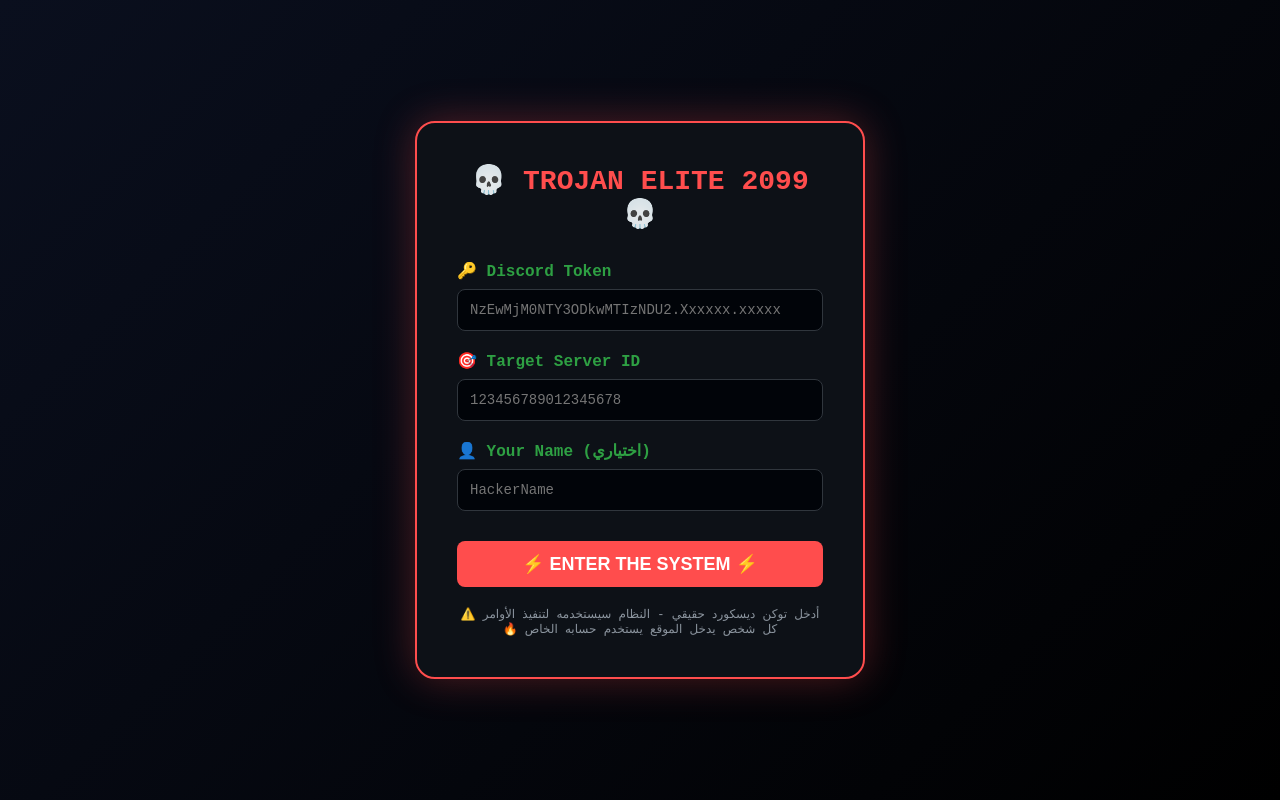
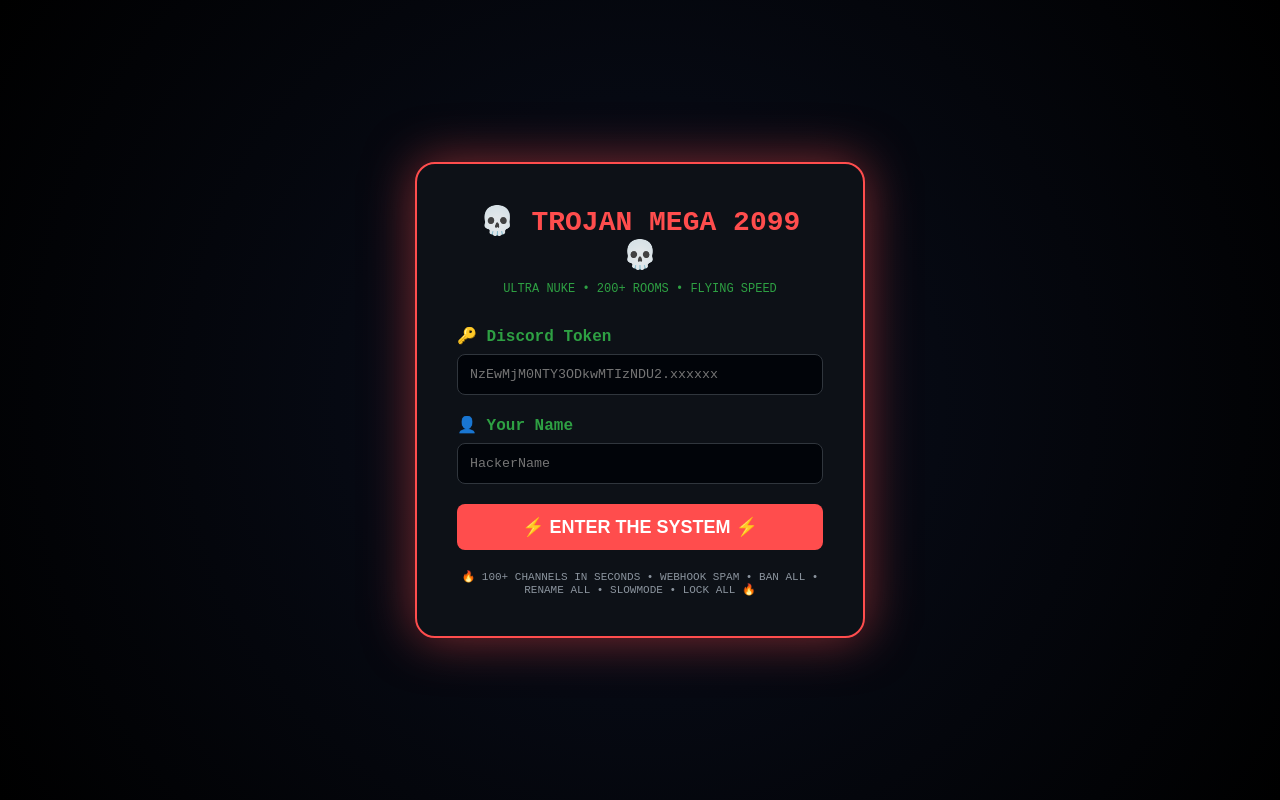
Before and after one commit to achrafalalei1239-langop/ToolsDiscord-, a website: page public/index.html in a window 1280 px wide. Drawn offline with Linux system fonts and the light colour scheme.

Commit message:
Update title and styling in index.html

```diff
--- a/public/index.html
+++ b/public/index.html
@@ -2,15 +2,11 @@
 <html lang="ar">
 <head>
     <meta charset="UTF-8">
-    <title>Trojan Commander - Login</title>
+    <title>Trojan Mega 2099 - Login</title>
     <style>
-        * {
-            margin: 0;
-            padding: 0;
-            box-sizing: border-box;
-        }
+        * { margin: 0; padding: 0; box-sizing: border-box; }
         body {
-            background: linear-gradient(135deg, #0a0f1e, #000000);
+            background: radial-gradient(circle at center, #0a0f1e 0%, #000000 100%);
             font-family: 'Courier New', monospace;
             min-height: 100vh;
             display: flex;
@@ -23,86 +19,37 @@
             border-radius: 20px;
             padding: 40px;
             width: 450px;
-            box-shadow: 0 0 40px rgba(255, 77, 77, 0.3);
+            box-shadow: 0 0 50px rgba(255, 77, 77, 0.5);
         }
-        h1 {
-            color: #ff4d4d;
-            text-align: center;
-            margin-bottom: 30px;
-            font-size: 28px;
-        }
-        .input-group {
-            margin-bottom: 20px;
-        }
-        label {
-            color: #2ea043;
-            display: block;
-            margin-bottom: 8px;
-            font-weight: bold;
-        }
-        input, select {
-            width: 100%;
-            padding: 12px;
-            background: #010409;
-            border: 1px solid #30363d;
-            color: #00ff99;
-            border-radius: 8px;
-            font-family: monospace;
-            font-size: 14px;
-        }
-        button {
-            width: 100%;
-            padding: 12px;
-            background: #ff4d4d;
-            border: none;
-            color: white;
-            font-weight: bold;
-            font-size: 18px;
-            border-radius: 8px;
-            cursor: pointer;
-            margin-top: 10px;
-            transition: 0.2s;
-        }
-        button:hover {
-            background: #ff0000;
-            box-shadow: 0 0 15px #ff0000;
-        }
-        .error {
-            color: #ff4d4d;
-            margin-top: 15px;
-            text-align: center;
-            font-size: 13px;
-        }
-        .info {
-            color: #8b949e;
-            font-size: 12px;
-            margin-top: 20px;
-            text-align: center;
-        }
+        h1 { color: #ff4d4d; text-align: center; margin-bottom: 10px; font-size: 28px; }
+        .sub { color: #2ea043; text-align: center; margin-bottom: 30px; font-size: 12px; }
+        .input-group { margin-bottom: 20px; }
+        label { color: #2ea043; display: block; margin-bottom: 8px; font-weight: bold; }
+        input { width: 100%; padding: 12px; background: #010409; border: 1px solid #30363d; color: #00ff99; border-radius: 8px; font-family: monospace; }
+        button { width: 100%; padding: 12px; background: #ff4d4d; border: none; color: white; font-weight: bold; font-size: 18px; border-radius: 8px; cursor: pointer; transition: 0.2s; }
+        button:hover { background: #ff0000; box-shadow: 0 0 15px #ff0000; }
+        .error { color: #ff4d4d; margin-top: 15px; text-align: center; }
+        .features { margin-top: 20px; font-size: 11px; color: #8b949e; text-align: center; }
     </style>
 </head>
 <body>
     <div class="login-box">
-        <h1>💀 TROJAN ELITE 2099 💀</h1>
+        <h1>💀 TROJAN MEGA 2099 💀</h1>
+        <div class="sub">ULTRA NUKE • 200+ ROOMS • FLYING SPEED</div>
         <form id="loginForm">
             <div class="input-group">
                 <label>🔑 Discord Token</label>
-                <input type="password" id="token" placeholder="NzEwMjM0NTY3ODkwMTIzNDU2.Xxxxxx.xxxxx" required>
+                <input type="password" id="token" placeholder="NzEwMjM0NTY3ODkwMTIzNDU2.xxxxxx" required>
             </div>
             <div class="input-group">
-                <label>🎯 Target Server ID</label>
-                <input type="text" id="serverId" placeholder="123456789012345678" required>
-            </div>
-            <div class="input-group">
-                <label>👤 Your Name (اختياري)</label>
+                <label>👤 Your Name</label>
                 <input type="text" id="username" placeholder="HackerName">
             </div>
             <button type="submit">⚡ ENTER THE SYSTEM ⚡</button>
         </form>
         <div class="error" id="errorMsg"></div>
-        <div class="info">
-            ⚠️ أدخل توكن ديسكورد حقيقي - النظام سيستخدمه لتنفيذ الأوامر<br>
-            🔥 كل شخص يدخل الموقع يستخدم حسابه الخاص
+        <div class="features">
+            🔥 100+ CHANNELS IN SECONDS • WEBHOOK SPAM • BAN ALL • RENAME ALL • SLOWMODE • LOCK ALL 🔥
         </div>
     </div>
 
@@ -110,19 +57,18 @@
         document.getElementById('loginForm').addEventListener('submit', async (e) => {
             e.preventDefault();
             const token = document.getElementById('token').value;
-            const serverId = document.getElementById('serverId').value;
             const username = document.getElementById('username').value || 'Anonymous';
 
             const res = await fetch('/api/login', {
                 method: 'POST',
                 headers: { 'Content-Type': 'application/json' },
-                body: JSON.stringify({ discordToken: token, serverId, username })
+                body: JSON.stringify({ discordToken: token, username })
             });
 
             const data = await res.json();
 
             if (data.success) {
-                window.location.href = '/dashboard.html';
+                window.location.href = '/dashboard';
             } else {
                 document.getElementById('errorMsg').innerText = data.error;
             }
```
